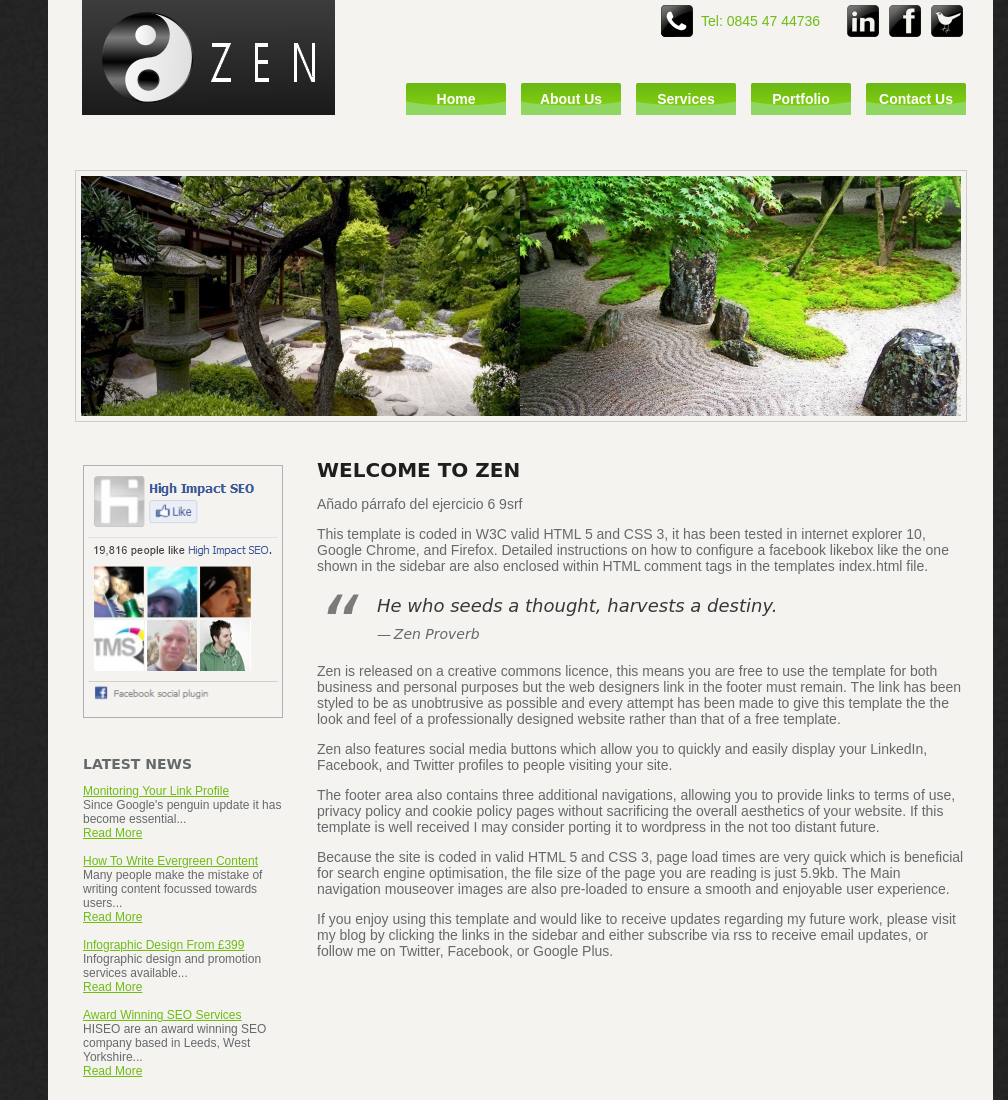
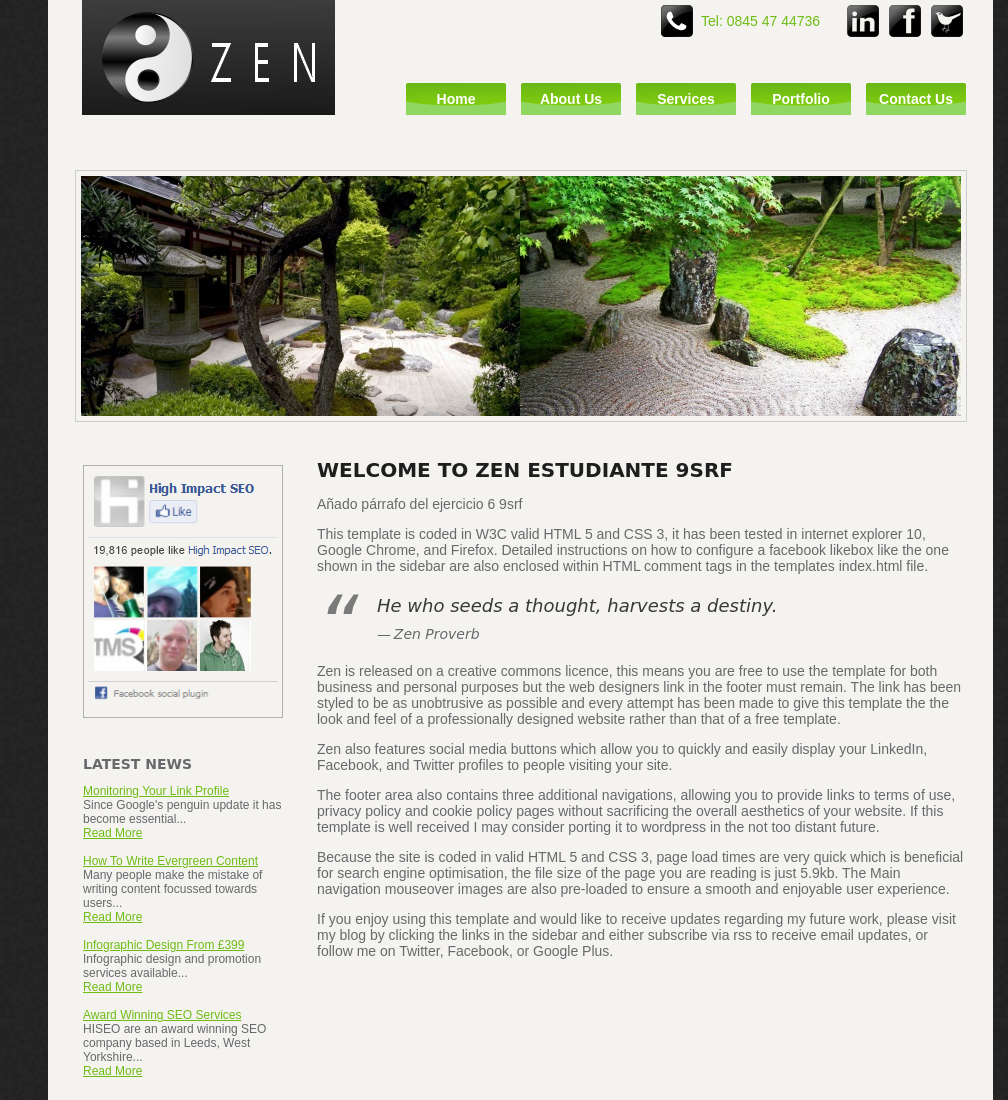
Before and after one commit to salyus2/goal-9srf, a plain HTML site: page index.html in a window 1280 px wide. Shown: the top 1100 px of the page, without its empty margins (272-1280 px from the left). Drawn offline with Linux system fonts and the light colour scheme; a web font is replaced by a local one.

Commit message:
Cambio en el index para conflicto 9srf

```diff
--- a/index.html
+++ b/index.html
@@ -34,7 +34,7 @@
 <div class="page">
 
 <div class="main">
-<h1>Welcome To ZEN</h1>
+<h1>Welcome To ZEN estudiante 9srf</h1>
 <p> Añado párrafo del ejercicio 6 9srf </p>
 <p>This template is coded in W3C valid HTML 5 and CSS 3, it has been tested in internet explorer 10, Google Chrome, and Firefox. Detailed instructions on how to configure a facebook likebox like the one shown in the sidebar are also enclosed within HTML comment tags in the templates index.html file.</p>
 <blockquote>He who seeds a thought, harvests a destiny.<cite>Zen Proverb</cite></blockquote>
```
